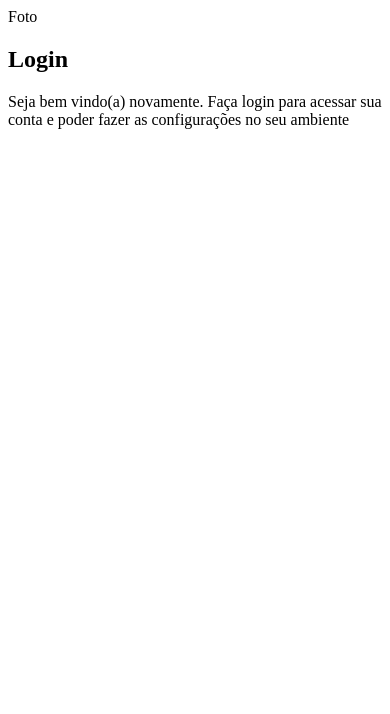
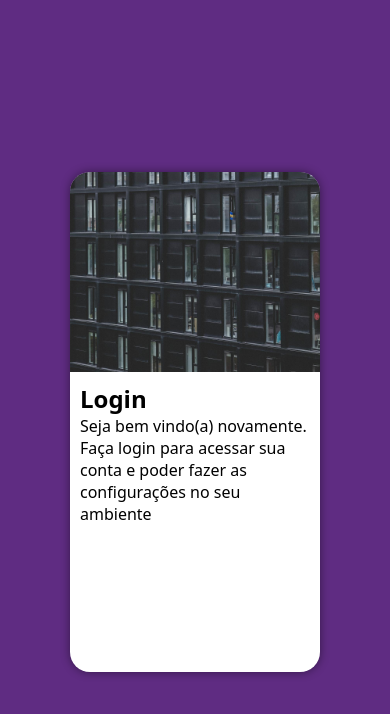
Before and after one commit to mmaltivo/projeto-login, a plain HTML site: page index.html in a window 390 px wide. Drawn offline with Linux system fonts and the light colour scheme.

Commit message:
versão mobile first da tela de login

```diff
--- a/estilos/style.css
+++ b/estilos/style.css
@@ -3,3 +3,49 @@
 /* Paleta de Cores
 Verde: #49a09d
 Lilás: #5f2c82
+*/
+
+*{
+    font-family: system-ui, -apple-system, BlinkMacSystemFont, 'Segoe UI', Roboto, Oxygen, Ubuntu, Cantarell, 'Open Sans', 'Helvetica Neue', sans-serif;
+    padding: 0px;
+    margin: 0px;
+    box-sizing: border-box;
+}
+
+body, html{
+    background-color:#5f2c82;
+    height: 100vh;
+    width: 100vw;
+}
+
+main{
+    position: relative;
+    height: 100vh;
+    width: 100vw;
+}
+
+section#login{
+    position: absolute;
+    top: 50%;
+    left: 50%;
+    transform: translate(-50%, -50%);
+    overflow: hidden;
+    background-color: white;
+    width: 250px;
+    height: 500px;
+    border-radius: 20px;
+    box-shadow: 0px 0px 10px rgba(0, 0, 0, 0.450);
+}
+
+section#login > div#imagem {
+    display: block;
+    background:#5f2c82 url(../imagens/pexels-samuel-moreno-451531340-24201470.jpg) no-repeat;
+    background-size: cover;
+    background-position: left bottom;
+    height: 200px;
+}
+
+section#login > div#formulario {
+    display: block;
+    padding: 10px;
+}
--- a/index.html
+++ b/index.html
@@ -10,7 +10,7 @@
     <main>
         <section id="login">
             <div id="imagem">
-                Foto
+
             </div>
             <div id="formulario">
                 <h1>Login</h1>
```
